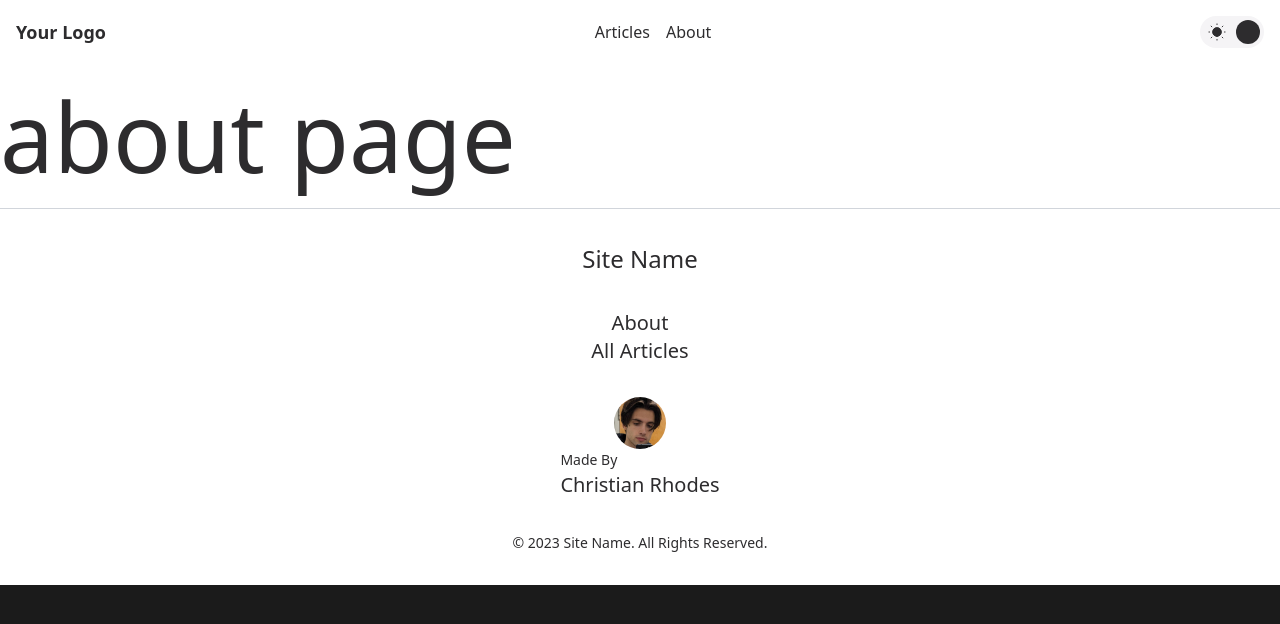
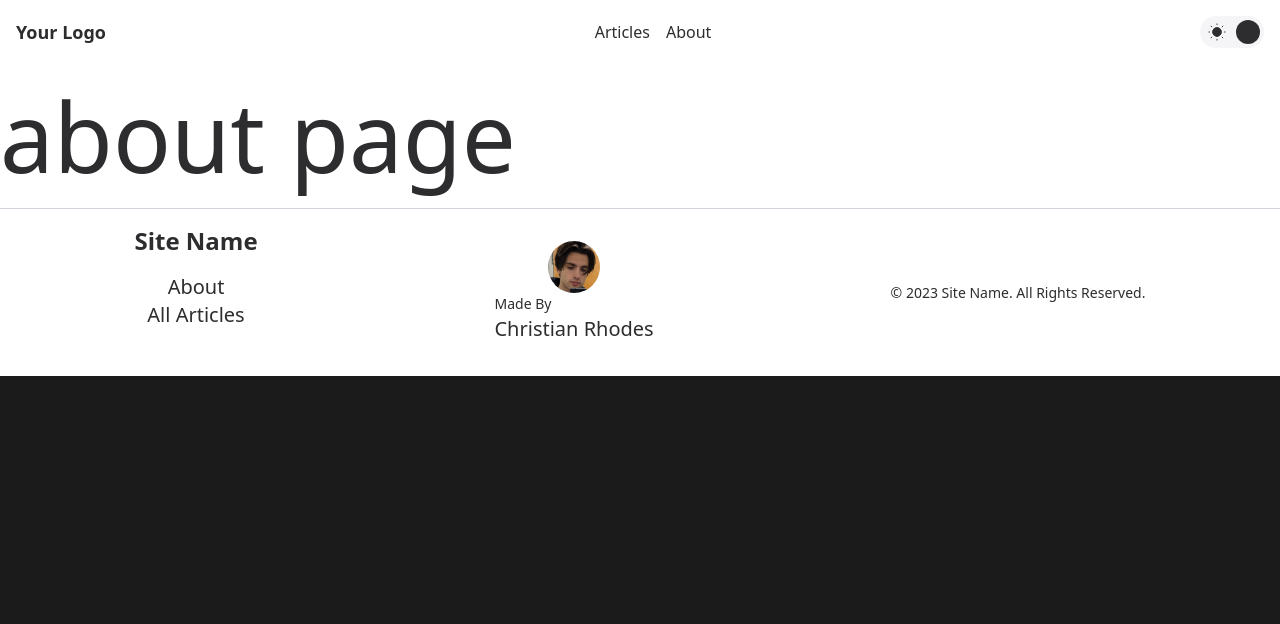
Before and after one commit to christianrhodes18/media-blog, a Next.js app: page /about in a window 1280 px wide. Shown: the top 624 px of the page. Built offline with nearby package versions, Linux system fonts and the light colour scheme.

Commit message:
update menu toggling logic to be more intuitive

```diff
--- a/app/components/Footer.tsx
+++ b/app/components/Footer.tsx
@@ -11,7 +11,7 @@ const Footer: React.FC = () => {
       <hr className="border-gray-300 dark:border-gray-700" />
       <div className="p-4 flex flex-col lg:flex-row align-middle justify-center">
         <div className='mx-auto'>
-          <h5 className="mx-auto py-4">Site Name</h5>
+          <Link className="mx-auto py-4 font-bold text-2xl" href="/">Site Name</Link>
           <div className="mx-auto flex flex-col justify-center font-medium text-xl py-4">
             <Link className='mx-auto' href="/about">About</Link>
             <Link className='mx-auto' href="/posts">All Articles</Link>
--- a/app/components/Nav/MobileNav.tsx
+++ b/app/components/Nav/MobileNav.tsx
@@ -55,13 +55,19 @@ const MobileNav = () => {
                             </button>
                         </div>
                         <div className="flex flex-col justify-center">
-                            <h5 className="text-center">Site Name</h5>
+                        <button onClick={() => setToggleMenu(false)}>
+                            <Link className="mx-auto font-bold text-2xl" href="/">Site Name</Link>
+                        </button>
                             <ul className="mt-14 text-center">
                                 <li className="mb-3">
-                                    <Link href="/posts"><h5 className="">Articles</h5></Link>
+                                    <button onClick={() => setToggleMenu(false)}>
+                                        <Link href="/posts"><h5 className="">Articles</h5></Link>
+                                    </button>
                                 </li>
                                 <li className="mb-3">
-                                    <Link href="/about"><h5 className="">About</h5></Link>
+                                    <button onClick={() => setToggleMenu(false)}>
+                                        <Link href="/about"><h5 className="">About</h5></Link>
+                                    </button>
                                 </li>
                             </ul>
                         </div>
--- a/tailwind.config.ts
+++ b/tailwind.config.ts
@@ -22,6 +22,9 @@ const config: Config = {
     },
     screens: {
       'sm': '450px', //640 default
+      'md': '768px', //768 default
+      'lg': '1024px', //1024 default
+      'xl': '1280px', //1280 default
     },
     extend: {
       backgroundImage: {
```
